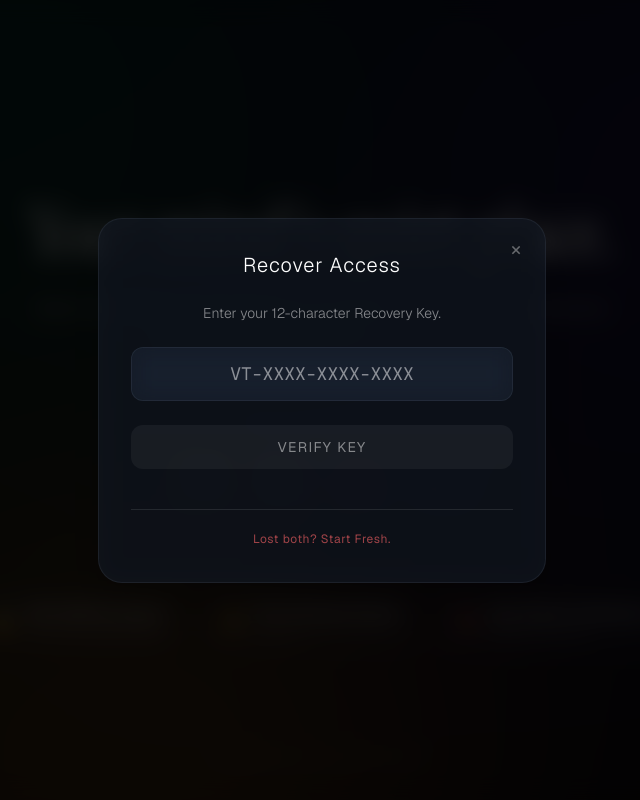
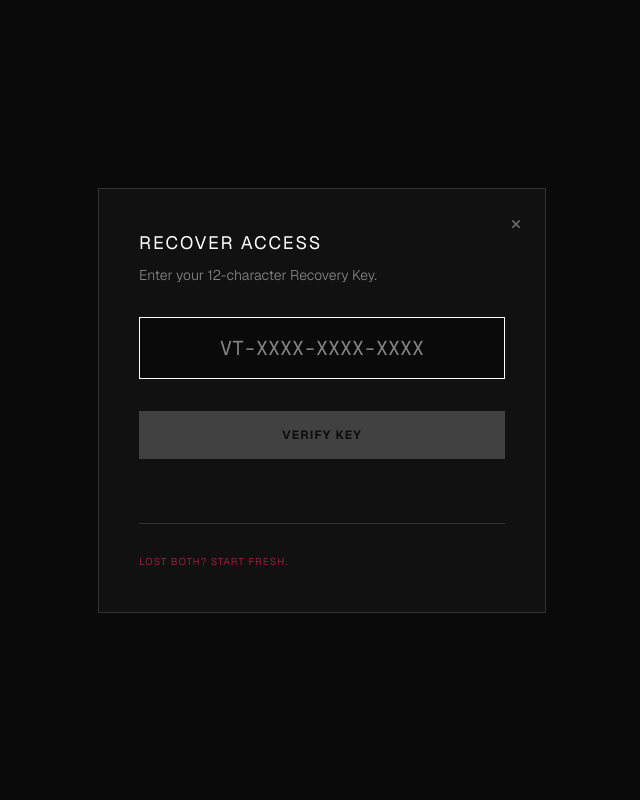
Before and after one commit to kd2606/Ved-Tara, a Next.js app: page / in a window 1280 px wide. Both pictures are taken after a click on the button "FORGOT KEY OR START FRESH?". Shown: the top 800 px of the page, without its empty margins (318-958 px from the left). Built offline with nearby package versions, Linux system fonts and the light colour scheme.

Commit message:
UI: Overhaul Landing Page to Tactile Minimalism Startup Manifesto

```diff
--- a/src/app/page.tsx
+++ b/src/app/page.tsx
@@ -132,63 +132,42 @@ export default function LandingPage() {
   };
 
   return (
-    <div className="relative flex flex-col items-center justify-center min-h-screen bg-[#050505] text-[#f5f0e8] overflow-hidden font-sans">
-      {/* Overlay Noise */}
-      <svg className="fixed top-0 left-0 w-screen h-screen pointer-events-none z-50 opacity-[0.04] mix-blend-overlay" xmlns="http://www.w3.org/2000/svg">
-        <filter id="noiseFilter">
-          <feTurbulence baseFrequency="0.8" numOctaves={3} stitchTiles="stitch" type="fractalNoise" />
-        </filter>
-        <rect filter="url(#noiseFilter)" height="100%" width="100%" />
-      </svg>
-
-      {/* Aurora Background */}
-      <motion.div
-        className="absolute inset-[-20%] z-0 opacity-30 blur-[120px]"
-        style={{
-          background: `
-            radial-gradient(circle at 30% 20%, #0d9488 0%, transparent 40%),
-            radial-gradient(circle at 70% 30%, #4338ca 0%, transparent 45%),
-            radial-gradient(circle at 40% 80%, #fb923c 0%, transparent 40%)
-          `
-        }}
-        animate={{ scale: [1, 1.1], x: ["0%", "-2%"], y: ["0%", "2%"] }}
-        transition={{ duration: 20, repeat: Infinity, repeatType: "mirror", ease: "easeInOut" }}
-      />
+    <div className="relative flex flex-col items-center justify-start min-h-screen bg-[#0A0A0A] text-[#E0E0E0] overflow-y-auto overflow-x-hidden font-sans">
 
       {/* Header */}
-      <header className="fixed top-0 left-0 w-full p-6 flex justify-between items-center z-40">
-        <div className={`${instrumentSerif.className} text-2xl text-white/90 drop-shadow-[0_0_10px_rgba(255,255,255,0.3)]`}>
+      <header className="w-full p-6 flex justify-between items-center z-40 max-w-5xl mx-auto">
+        <div className={`${instrumentSerif.className} text-3xl text-white tracking-wide`}>
           Ved &amp; Tara
         </div>
-        <div className="bg-white/5 border border-white/10 rounded-full px-3 py-1 text-xs text-white/70 backdrop-blur-md">
+        <div className="border border-[#333333] rounded-full px-4 py-1.5 text-[10px] tracking-widest text-white/50 uppercase">
           On-Device Space
         </div>
       </header>
 
-      {/* Main Content */}
-      <motion.main
-        initial={{ opacity: 0, y: 15 }}
-        animate={{ opacity: 1, y: 0 }}
-        transition={{ duration: 1.5, ease: [0.0, 0.0, 0.2, 1] }}
-        className="relative z-20 flex flex-col items-center text-center px-4 w-full max-w-5xl mt-12"
-      >
-        <h1 className={`${instrumentSerif.className} text-5xl md:text-7xl text-white mb-6 font-normal`}>
-          Your mind's quiet place.
+      <main className="w-full max-w-4xl mx-auto px-6 pb-32 flex flex-col items-start text-left mt-16 md:mt-24 space-y-32">
+
+        {/* Section 1: Hero & The Vault */}
+        <section className="w-full flex flex-col items-start">
+          <h1 className={`${instrumentSerif.className} text-6xl md:text-8xl text-white mb-6 font-normal tracking-tight`}>
+            Ved &amp; Tara.
           </h1>
-        <p className="text-lg text-white/60 max-w-xl mx-auto mb-16 font-light leading-relaxed">
-          Meet Ved &amp; Tara. An empathetic AI confidant that listens to understand, not to fix. Running entirely on your device.
+          <p className="text-xl md:text-2xl text-white/80 max-w-2xl mb-6 font-light leading-snug">
+            The first AI companion physically incapable of betraying you.
+          </p>
+          <p className="text-sm text-white/50 max-w-xl mb-12 font-light leading-relaxed">
+            A 100% on-device, zero-cloud emotional safe space. Your most vulnerable conversations are mathematically encrypted and never leave your screen.
           </p>
 
           {/* Space Key Section */}
           {hasPin !== null && (
-          <div className="mb-20">
-            <div className="text-xs tracking-widest uppercase text-white/40 mb-4">
+            <div className="w-full max-w-sm border border-[#333333] p-8 bg-[#111111]">
+              <div className="text-[10px] tracking-widest uppercase text-white/40 mb-6">
                 {hasPin ? "Enter your Space Key" : "Create your Space Key"}
               </div>
               <motion.div
                 animate={shake ? { x: [-10, 10, -10, 10, 0] } : {}}
                 transition={{ duration: 0.4 }}
-              className="flex gap-4 justify-center"
+                className="flex gap-4"
               >
                 {pinDigits.map((digit, i) => (
                   <input
@@ -199,49 +178,57 @@ export default function LandingPage() {
                     value={digit}
                     onChange={(e) => handlePinChange(i, e.target.value)}
                     onKeyDown={(e) => handleKeyDown(i, e)}
-                  className="w-16 h-16 bg-white/5 backdrop-blur-xl border border-white/10 text-white text-2xl text-center rounded-2xl focus:ring-0 focus:bg-white/10 focus:border-white/30 focus:shadow-[0_0_20px_rgba(255,255,255,0.1)] outline-none transition-all duration-300"
+                    className="w-14 h-14 bg-[#0A0A0A] border border-[#333333] text-white text-xl text-center focus:ring-0 focus:border-white focus:bg-[#111111] transition-colors outline-none rounded-none"
                   />
                 ))}
               </motion.div>
-            {errorMsg && <p className="text-red-400 text-xs mt-4 tracking-wider">{errorMsg}</p>}
-          </div>
-        )}
+              {errorMsg && <p className="text-red-500 text-xs mt-6 tracking-wider uppercase">{errorMsg}</p>}
 
-        {/* Product Specifications Badges */}
-        <div className="flex flex-col md:flex-row gap-4 justify-center items-center w-full">
-          <div className="flex items-center gap-3 bg-white/[0.03] border border-white/5 backdrop-blur-md rounded-full px-5 py-2.5">
-            <span className="text-lg">🔒</span>
-            <div className="text-left">
-              <div className="text-sm text-white/80 font-medium">AES-GCM Encryption</div>
-              <div className="text-[10px] text-white/40 uppercase tracking-wider mt-0.5">Your data never leaves</div>
-            </div>
-          </div>
-          <div className="flex items-center gap-3 bg-white/[0.03] border border-white/5 backdrop-blur-md rounded-full px-5 py-2.5">
-            <span className="text-lg">⚡</span>
-            <div className="text-left">
-              <div className="text-sm text-white/80 font-medium">Phi-3.5 Neural Engine</div>
-              <div className="text-[10px] text-white/40 uppercase tracking-wider mt-0.5">Local AI</div>
-            </div>
-          </div>
-          <div className="flex items-center gap-3 bg-white/[0.03] border border-white/5 backdrop-blur-md rounded-full px-5 py-2.5">
-            <span className="text-lg">🚫</span>
-            <div className="text-left">
-              <div className="text-sm text-white/80 font-medium">Zero-Server Architecture</div>
-              <div className="text-[10px] text-white/40 uppercase tracking-wider mt-0.5">Absolute Privacy</div>
-            </div>
-          </div>
-        </div>
-      </motion.main>
-
-      {/* Footer link */}
-      <div className="absolute bottom-8 z-40">
+              <div className="mt-8 pt-6 border-t border-[#333333]">
                 <button
                   onClick={() => setModalState(modalState === "forgot" ? "none" : "forgot")}
-          className="text-xs text-white/30 hover:text-white/70 transition-colors uppercase tracking-widest font-light"
+                  className="text-[10px] text-white/30 hover:text-white transition-colors uppercase tracking-widest"
                 >
                   Forgot Key or Start Fresh?
                 </button>
               </div>
+            </div>
+          )}
+        </section>
+
+        {/* Section 2: The Aim */}
+        <section className="w-full border-t border-[#333333] pt-12">
+          <h2 className="text-xs uppercase tracking-widest text-white/40 mb-6">The Aim</h2>
+          <p className="text-2xl md:text-3xl text-white/90 font-light leading-relaxed max-w-3xl">
+            To provide a judgment-free, emotionally intelligent sanctuary. We believe that true empathy shouldn't come at the cost of your digital privacy.
+          </p>
+        </section>
+
+        {/* Section 3: Target Audience & Age Category */}
+        <section className="w-full border-t border-[#333333] pt-12">
+          <h2 className="text-xs uppercase tracking-widest text-white/40 mb-6">Who Is This For?</h2>
+          <p className="text-lg text-white/70 font-light leading-relaxed max-w-2xl">
+            Designed meticulously for modern Gen-Z and young professionals (Ages 16-30). Built for those who navigate high-stress lives, crave deep emotional connection, and demand absolute ownership of their data on premium devices.
+          </p>
+        </section>
+
+        {/* Section 4: The Endgame */}
+        <section className="w-full border-t border-[#333333] pt-12">
+          <h2 className="text-xs uppercase tracking-widest text-white/40 mb-6">The Endgame</h2>
+          <p className="text-lg text-white/70 font-light leading-relaxed max-w-2xl">
+            To prove that the future of AI is local. We are democratizing offline-first multimodal AI, bringing real-time voice, memory, and profound empathy directly to the edge, bypassing corporate cloud servers entirely.
+          </p>
+        </section>
+
+        {/* Section 5: About The Creator */}
+        <section className="w-full border-t border-[#333333] pt-12">
+          <h2 className="text-xs uppercase tracking-widest text-white/40 mb-6">About The Creator</h2>
+          <p className="text-lg text-white/70 font-light leading-relaxed max-w-2xl">
+            Engineered by <span className="text-white">Krrish Dewangan</span>, a computer science developer from Amity Raipur pushing the boundaries of local AI and privacy-first architecture. Ved &amp; Tara was born out of a passion for combining deep technical execution with genuine human empathy.
+          </p>
+        </section>
+
+      </main>
 
       {/* Authentication Modals for Recovery & Fresh Start */}
       <AnimatePresence>
@@ -250,22 +237,23 @@ export default function LandingPage() {
             initial={{ opacity: 0 }}
             animate={{ opacity: 1 }}
             exit={{ opacity: 0 }}
-            className="absolute inset-0 z-50 flex items-center justify-center bg-black/80 backdrop-blur-md p-4"
+            className="fixed inset-0 z-50 flex items-center justify-center bg-[#0A0A0A] p-4"
           >
-            <div className="relative w-full max-w-md glass-panel p-8 rounded-3xl border border-white/10 shadow-2xl flex flex-col items-center text-center">
+            <div className="relative w-full max-w-md bg-[#111111] p-10 border border-[#333333] flex flex-col items-start text-left">
 
               <button
                 onClick={() => { setModalState("none"); setErrorMsg(""); }}
-                className="absolute top-4 right-6 text-foreground/40 hover:text-white text-xl"
+                className="absolute top-6 right-6 text-white/40 hover:text-white transition-colors text-xl leading-none"
               >
                 &times;
               </button>
 
               {modalState === "show_recovery" && (
-                <div className="w-full space-y-6">
-                  <h2 className="text-xl font-light text-white tracking-wider">Recovery Key</h2>
-                  <div className="bg-red-500/10 border border-red-500/20 p-4 rounded-xl">
-                    <p className="text-sm text-red-200/80 font-light mb-2">
+                <div className="w-full space-y-8">
+                  <h2 className="text-lg uppercase tracking-widest text-white">Recovery Key</h2>
+                  <div className="border border-rose-500/30 p-6 bg-[#0A0A0A]">
+                    <p className="text-xs text-rose-500/80 uppercase tracking-widest mb-4">Warning</p>
+                    <p className="text-sm text-white/60 font-light leading-relaxed mb-4">
                       Because your data is strictly local, we cannot reset your PIN if you lose it.
                     </p>
                     <p className="text-sm text-white/80 font-light">
@@ -273,47 +261,49 @@ export default function LandingPage() {
                     </p>
                   </div>
 
-                  <div className="glass-panel py-4 px-2 rounded-xl border border-white/10">
-                    <code className="text-xl font-mono text-white tracking-widest">{generatedRecoveryKey}</code>
+                  <div className="py-6 px-4 bg-[#0A0A0A] border border-[#333333] text-center">
+                    <code className="text-2xl font-mono text-white tracking-[0.2em]">{generatedRecoveryKey}</code>
                   </div>
 
                   <button
                     onClick={handleGoToSpace}
-                    className="w-full bg-white/10 hover:bg-white/20 text-white rounded-xl py-3 tracking-widest text-sm transition-colors"
+                    className="w-full bg-white hover:bg-[#E0E0E0] text-black py-4 uppercase tracking-widest text-xs font-bold transition-colors"
                   >
-                    I HAVE SAVED IT
+                    I Have Saved It
                   </button>
                 </div>
               )}
 
               {modalState === "forgot" && (
-                <div className="w-full space-y-6">
-                  <h2 className="text-xl font-light text-white tracking-wider">Recover Access</h2>
+                <div className="w-full space-y-8">
+                  <div>
+                    <h2 className="text-lg uppercase tracking-widest text-white mb-2">Recover Access</h2>
                     <p className="text-sm text-white/50 font-light">Enter your 12-character Recovery Key.</p>
+                  </div>
 
                   <input
                     type="text"
                     value={recoveryKeyInput}
                     onChange={(e) => setRecoveryKeyInput(e.target.value)}
                     placeholder="VT-XXXX-XXXX-XXXX"
-                    className="w-full glass-panel bg-white/5 backdrop-blur-xl border border-white/20 rounded-xl px-4 py-3 text-center font-mono text-lg text-white outline-none uppercase focus:border-white/40 transition-colors"
+                    className="w-full bg-[#0A0A0A] border border-[#333333] px-6 py-4 text-center font-mono text-xl text-white outline-none uppercase focus:border-white transition-colors"
                     autoFocus
                   />
 
-                  {errorMsg && <p className="text-red-400 text-xs">{errorMsg}</p>}
+                  {errorMsg && <p className="text-rose-500 text-xs uppercase tracking-widest">{errorMsg}</p>}
 
                   <button
                     onClick={handleForgotKey}
                     disabled={recoveryKeyInput.length < 12}
-                    className="w-full bg-white/10 hover:bg-white/20 text-white rounded-xl py-3 tracking-widest text-sm transition-colors disabled:opacity-50"
+                    className="w-full bg-white hover:bg-[#E0E0E0] text-black py-4 uppercase tracking-widest text-xs font-bold transition-colors disabled:opacity-20 disabled:cursor-not-allowed"
                   >
-                    VERIFY KEY
+                    Verify Key
                   </button>
 
-                  <div className="pt-4 border-t border-white/10 mt-4">
+                  <div className="pt-6 border-t border-[#333333] mt-8">
                     <button
                       onClick={() => setModalState("fresh_start")}
-                      className="text-xs text-red-400/60 hover:text-red-400 tracking-wider"
+                      className="text-[10px] text-rose-500/60 hover:text-rose-500 uppercase tracking-widest transition-colors"
                     >
                       Lost both? Start Fresh.
                     </button>
@@ -322,14 +312,14 @@ export default function LandingPage() {
               )}
 
               {modalState === "fresh_start" && (
-                <div className="w-full space-y-6">
-                  <h2 className="text-xl font-light text-red-400 tracking-wider">Start Fresh</h2>
-                  <div className="bg-red-500/10 border border-red-500/20 p-4 rounded-xl text-left">
-                    <p className="text-sm text-red-200/90 font-light">
+                <div className="w-full space-y-8">
+                  <h2 className="text-lg uppercase tracking-widest text-rose-500">Start Fresh</h2>
+                  <div className="border border-rose-500/30 p-6 bg-[#0A0A0A]">
+                    <p className="text-sm text-rose-500/90 font-light leading-relaxed">
                       Sometimes, letting go and starting over is exactly what we need.
                     </p>
-                    <p className="text-sm text-red-200/70 font-light mt-4">
-                      This will permanently erase your completely encrypted space. This action cannot be undone. If you are certain, please type <strong>ERASE</strong> below.
+                    <p className="text-sm text-white/60 font-light leading-relaxed mt-4">
+                      This will permanently erase your completely encrypted space. This action cannot be undone. If you are certain, please type <strong className="text-white">ERASE</strong> below.
                     </p>
                   </div>
 
@@ -338,16 +328,16 @@ export default function LandingPage() {
                     value={eraseInput}
                     onChange={(e) => setEraseInput(e.target.value)}
                     placeholder="Type ERASE"
-                    className="w-full glass-panel bg-transparent border border-red-500/30 focus:border-red-500 rounded-xl px-4 py-3 text-center font-mono text-lg text-white outline-none"
+                    className="w-full bg-[#0A0A0A] border border-rose-500/30 focus:border-rose-500 px-6 py-4 text-center font-mono text-xl text-white outline-none transition-colors"
                     autoFocus
                   />
 
                   <button
                     onClick={handleStartFresh}
                     disabled={eraseInput !== "ERASE"}
-                    className="w-full bg-red-500/20 hover:bg-red-500/40 text-red-200 rounded-xl py-3 tracking-widest text-sm transition-colors disabled:opacity-20 disabled:cursor-not-allowed"
+                    className="w-full bg-rose-500 hover:bg-rose-600 text-white py-4 uppercase tracking-widest text-xs font-bold transition-colors disabled:opacity-20 disabled:cursor-not-allowed"
                   >
-                    PERMANENTLY ERASE SPACE
+                    Permanently Erase Space
                   </button>
                 </div>
               )}
```
Lines whose indentation alone changed are shown as unchanged.
